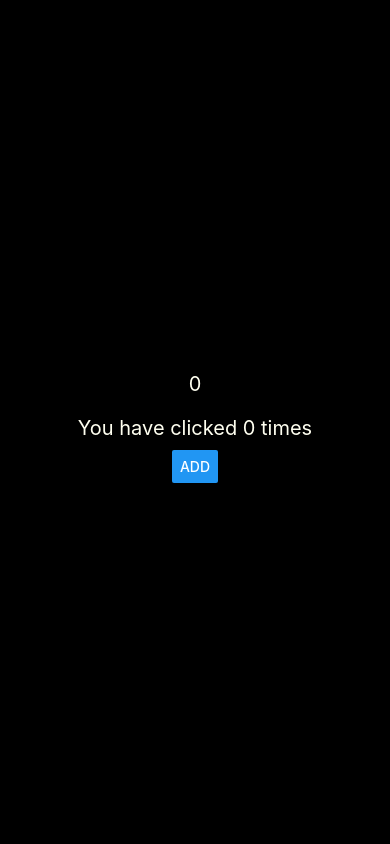
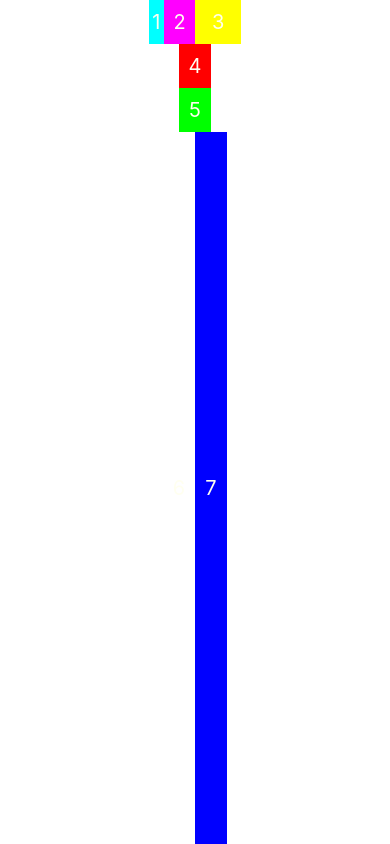
Before and after one commit to michellelally/first-react-app, a React Native app: screen / in a window 390 px wide. Built offline with nearby package versions, Linux system fonts and the light colour scheme.

Commit message:
responsive UI with flexboxe

```diff
--- a/App.js
+++ b/App.js
@@ -1,32 +1,48 @@
 
-import React, {useState} from 'react';
+import React, { useState } from 'react';
 
 import {
   StyleSheet,
   View,
   Text,
-  Button,
-  Linking
+  Button
 } from 'react-native';
 
 
 const App = () => {
 
-  // for dynamically changing text
-  const[number, setNumber] = useState(0)
-
-  const[message , setMessage] = useState('You have clicked {number} times')
-
-
-  const onClickHandler = () => {
-      setNumber(number + 1)
-  }
-
   return (
     <View style={styles.body}>
-      <Text style={styles.text}>{number}</Text>
-  <Text style={styles.text}>You have clicked {number} times</Text>
-      <Button title='Add' onPress={onClickHandler}></Button>
+      <View style={styles.row}>
+        <View style={styles.view1}>
+          <Text style={styles.text}>1</Text>
+        </View>
+        <View style={styles.view2}>
+          <Text style={styles.text}>2</Text>
+        </View>
+        <View style={styles.view3}>
+          <Text style={styles.text}>3</Text>
+        </View>
+      </View>
+      <View style={styles.row}>
+        <View style={styles.view4}>
+          <Text style={styles.text}>4</Text>
+        </View>
+      </View>
+      <View style={styles.row}>
+        <View style={styles.view5}>
+          <Text style={styles.text}>5</Text>
+        </View>
+      </View>
+      <View style={styles.big_row}>
+        <View style={styles.view6}>
+          <Text style={styles.text}>6</Text>
+        </View>
+
+        <View style={styles.view7}>
+          <Text style={styles.text}>7</Text>
+        </View>
+      </View>
     </View>
   );
 };
@@ -34,13 +50,69 @@
 const styles = StyleSheet.create({
   body: {
     flex: 1,
-    backgroundColor: '#000000',
-    alignItems:'center',
-    justifyContent:'center'
+    flexDirection: 'column',
+    backgroundColor: '#ffffff',
+    alignItems: 'center',
+    justifyContent: 'flex-start'
 
   },
+  view1: {
+    flex: 1,
+    backgroundColor: '#00ffff',
+    alignItems: 'center',
+    justifyContent: 'center'
+  },
+  view2: {
+    flex: 2,
+    backgroundColor: '#ff00ff',
+    alignItems: 'center',
+    justifyContent: 'center'
+  },
+  view3: {
+    flex: 3,
+    backgroundColor: '#ffff00',
+    alignItems: 'center',
+    justifyContent: 'center'
+  },
+  view4: {
+    flex: 1,
+    backgroundColor: '#ff0000',
+    alignItems: 'center',
+    justifyContent: 'center'
+  },
+  view5: {
+    flex: 1,
+    backgroundColor: '#00ff00',
+    alignItems: 'center',
+    justifyContent: 'center'
+  },
+  view6: {
+    flex: 1,
+    backgroundColor: '#ffffff',
+    alignItems: 'center',
+    justifyContent: 'center'
+  },
+  view7: {
+    flex: 1,
+    backgroundColor: '#0000ff',
+    alignItems: 'center',
+    justifyContent: 'center'
+  },
+  row: {
+    flexDirection: 'row',
+    backgroundColor: '#ffffff',
+    alignItems: 'center',
+    justifyContent: 'center',
+  },
+  big_row: {
+    flex: 1,
+    flexDirection: 'row',
+    backgroundColor: '#ffffff',
+    alignItems: 'stretch',
+    justifyContent: 'center',
+  },
   text: {
-    color:'#fffff0',
+    color: '#fffff0',
     fontSize: 20,
     margin: 10,
   }
```
